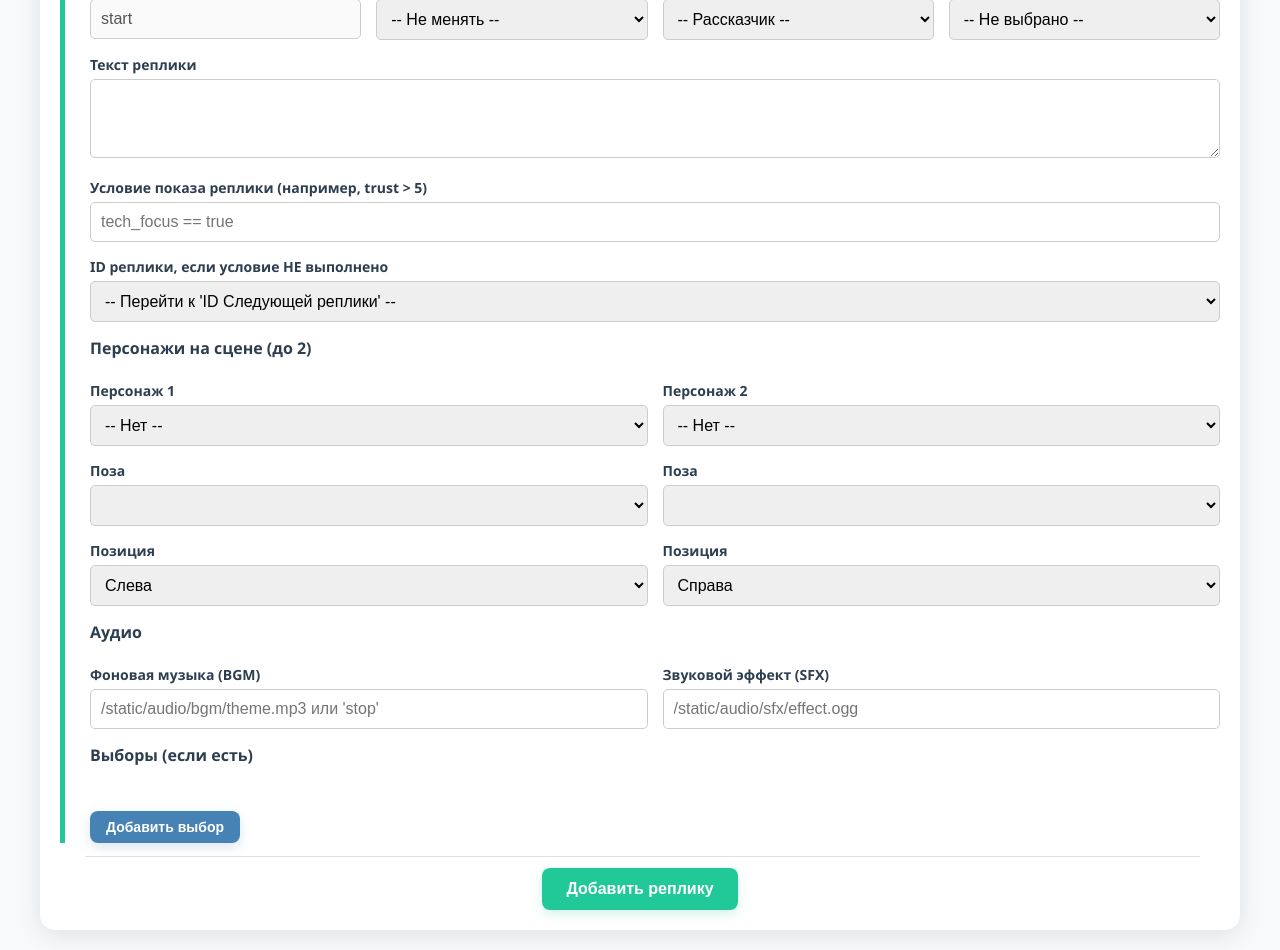
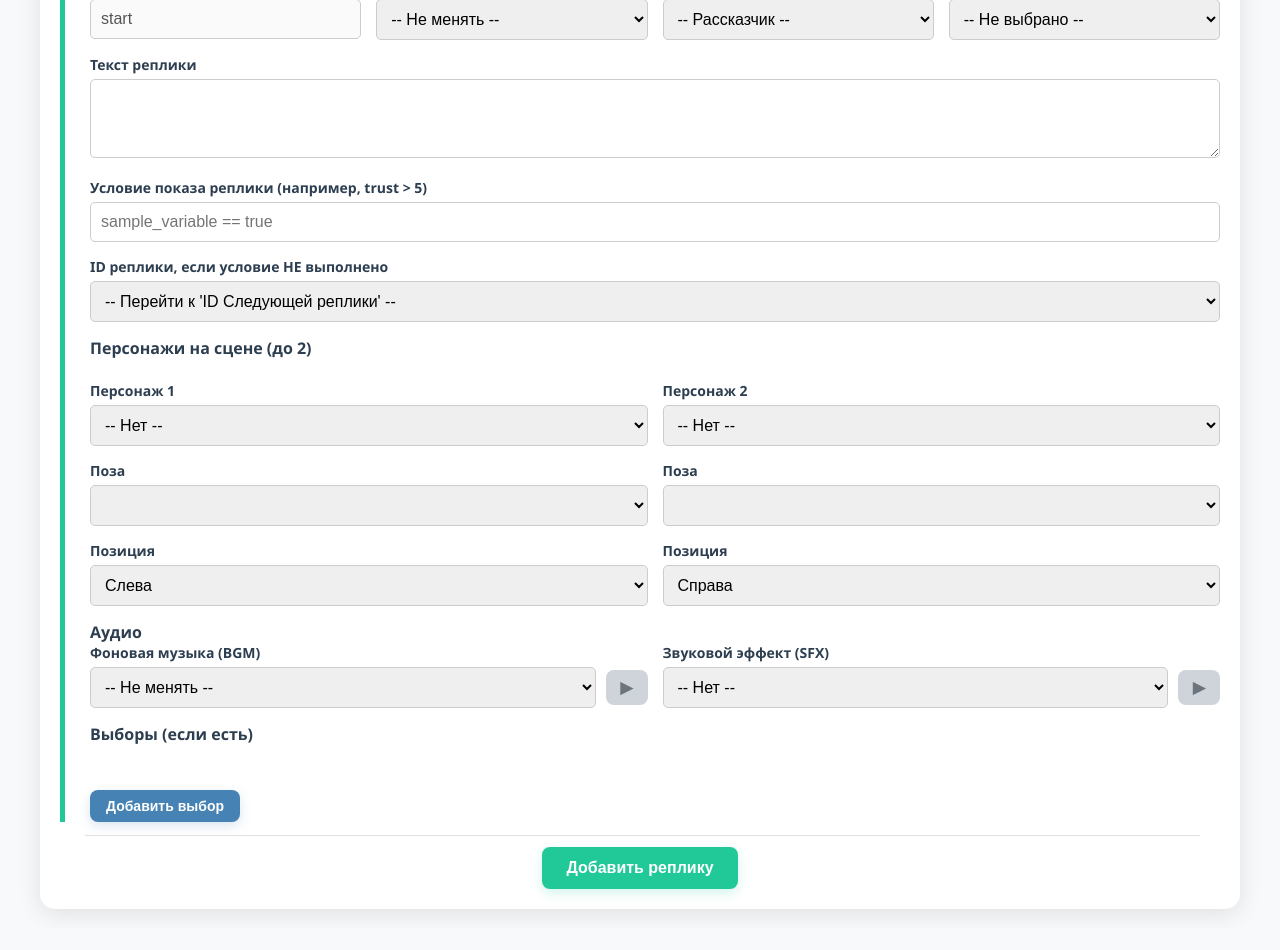
Before and after one commit to appsfolder/SWVNE, a Flask app: page /scenario-creator in a window 1280 px wide. Shown: the part 451-1401 px from the top of the page. After the commit the page ends 1365 px from the top, so only its background shows below. Run offline with Flask 3, Linux system fonts and the light colour scheme; lists and menus that the app fills with data are empty.

Commit message:
bug fixes, audio selector, audio preview (bgm&sfx)

```diff
--- a/app.py
+++ b/app.py
@@ -24,6 +24,20 @@ def allowed_file(filename):
 
 def check_admin():
     return session.get('admin_logged_in', False)
+
+def scan_audio_files(subfolder):
+    """Сканирует папку static/audio и возвращает список путей."""
+    audio_dir = os.path.join(os.path.dirname(__file__), 'static', 'audio', subfolder)
+    if not os.path.exists(audio_dir):
+        return []
+
+    extensions = ('*.mp3', '*.ogg', '*.wav', '*.m4a')
+    files = []
+    for ext in extensions:
+        files.extend(glob.glob(os.path.join(audio_dir, ext)))
+
+    paths = [f"/static/audio/{subfolder}/{os.path.basename(f)}" for f in files]
+    return sorted(paths)
 
 class VisualNovelManager:
     def __init__(self, content_path):
@@ -194,19 +208,25 @@ def load_game():
 @app.route('/scenario-creator')
 def scenario_creator():
     """Отдает страницу визуального редактора сценариев."""
-
     manager = VisualNovelManager(content_dir)
 
     characters_data = manager.characters
     scenes_data = manager.scenes
 
+    bgm_files = scan_audio_files('bgm')
+    sfx_files = scan_audio_files('sfx')
+
     characters_json = json.dumps(characters_data)
     scenes_json = json.dumps(scenes_data)
+    bgm_json = json.dumps(bgm_files)
+    sfx_json = json.dumps(sfx_files)
 
     return render_template(
         'scenario_creator.html',
         characters_json=characters_json,
-        scenes_json=scenes_json
+        scenes_json=scenes_json,
+        bgm_json=bgm_json,
+        sfx_json=sfx_json
     )
 
 
--- a/static/css/style.css
+++ b/static/css/style.css
@@ -869,6 +869,30 @@ body.creator-body, body.admin-body {
     margin-top: 25px;
 }
 
+.audio-control-wrapper {
+    display: flex;
+    align-items: center;
+    gap: 10px;
+}
+
+.audio-control-wrapper select {
+    flex-grow: 1;
+}
+
+.audio-control-wrapper .audio-preview-btn {
+    flex-shrink: 0;
+    width: 42px;
+    padding: 8px 12px;
+}
+
+.audio-preview-btn:disabled {
+    background-color: #ced4da; /* Светло-серый цвет */
+    color: #6c757d; /* Темно-серый текст */
+    cursor: not-allowed; /* Курсор "запрещено" */
+    box-shadow: none;
+    transform: none;
+}
+
 @media (max-width: 768px) {
     .menu-container, .settings-container, .history-container {
         width: 95%;
--- a/static/js/scenario_creator.js
+++ b/static/js/scenario_creator.js
@@ -14,6 +14,8 @@ document.addEventListener('DOMContentLoaded', () => {
 
     const charactersData = JSON.parse(document.getElementById('characters-data').textContent);
     const scenesData = JSON.parse(document.getElementById('scenes-data').textContent);
+    const bgmData = JSON.parse(document.getElementById('bgm-data').textContent);
+    const sfxData = JSON.parse(document.getElementById('sfx-data').textContent);
 
     const addDialogueBtn = document.getElementById('add-dialogue-btn');
     const saveJsonBtn = document.getElementById('save-json-btn');
@@ -21,6 +23,35 @@ document.addEventListener('DOMContentLoaded', () => {
     const cardsContainer = document.getElementById('dialogue-cards-container');
     const cardTemplate = document.getElementById('dialogue-card-template');
     const choiceTemplate = document.getElementById('choice-row-template');
+
+    const previewPlayer = new Audio();
+    let currentPreviewButton = null;
+
+    const resetPreviewButton = () => {
+        if (currentPreviewButton) {
+            currentPreviewButton.textContent = '▶';
+            currentPreviewButton = null;
+        }
+    };
+
+    const updatePreviewButtonState = (selectElement) => {
+        const wrapper = selectElement.closest('.audio-control-wrapper');
+        const button = wrapper.querySelector('.audio-preview-btn');
+        const hasValue = selectElement.value && selectElement.value !== 'stop';
+
+        if (hasValue) {
+            button.disabled = false;
+            button.classList.remove('btn--disabled');
+            button.classList.add('btn--secondary');
+        } else {
+            button.disabled = true;
+            button.classList.remove('btn--secondary');
+            button.classList.add('btn--disabled');
+        }
+    };
+
+    previewPlayer.addEventListener('pause', resetPreviewButton);
+    previewPlayer.addEventListener('ended', resetPreviewButton);
 
     function renderAll() {
         document.getElementById('scenario-id').value = scenarioState.meta.id || '';
@@ -71,23 +102,40 @@ document.addEventListener('DOMContentLoaded', () => {
         const choicesContainer = card.querySelector('.choices-container');
         if (data.choices) {
             data.choices.forEach(choice => {
-                const choiceRow = createChoiceRow(choice.text, choice.next);
+                const choiceRow = createChoiceRow(choice.text, choice.next, choice.condition, choice.set);
                 choicesContainer.appendChild(choiceRow);
             });
         }
 
-        card.querySelector('.bgm-input').value = data.bgm || '';
-        card.querySelector('.sfx-input').value = data.sfx || '';
+        card.querySelector('.dialogue-condition-input').value = data.condition || '';
 
-        card.querySelector('.dialogue-condition-input').value = data.condition || '';
+        const bgmSelect = card.querySelector('.bgm-select');
+        bgmData.forEach(path => {
+            const fileName = path.split('/').pop();
+            const option = new Option(fileName, path);
+            bgmSelect.appendChild(option);
+        });
+        bgmSelect.value = data.bgm || '';
+        updatePreviewButtonState(bgmSelect);
+
+        const sfxSelect = card.querySelector('.sfx-select');
+        sfxData.forEach(path => {
+            const fileName = path.split('/').pop();
+            const option = new Option(fileName, path);
+            sfxSelect.appendChild(option);
+        });
+        sfxSelect.value = data.sfx || '';
+        updatePreviewButtonState(sfxSelect);
 
         return card;
     }
 
-    function createChoiceRow(text = '', next = '') {
+
+    function createChoiceRow(text = '', next = '', condition = '', setObj = null) {
         const row = choiceTemplate.content.cloneNode(true).firstElementChild;
         row.querySelector('.choice-text-input').value = text;
         row.querySelector('.choice-condition-input').value = condition || '';
+
         let setString = '';
         if (setObj) {
             setString = Object.entries(setObj).map(([key, value]) => `${key}=${value}`).join(', ');
@@ -144,15 +192,21 @@ document.addEventListener('DOMContentLoaded', () => {
     function updateAllNextDialogueDropdowns() {
         const dialogueIds = Object.keys(scenarioState.dialogues);
         const allSelects = document.querySelectorAll('.next-dialogue-select, .choice-next-select, .next-if-false-select');
-        card.querySelector('.next-if-false-select').value = cardData.next_if_false || '';
 
         allSelects.forEach(select => {
             const currentValue = select.value;
-            select.innerHTML = `<option value="">-- Конец ветки --</option>`;
+            select.innerHTML = ''
+
+            if (select.classList.contains('next-if-false-select')) {
+                select.add(new Option("-- Перейти к 'ID Следующей реплики' --", ""));
+            } else {
+                select.add(new Option("-- Не выбрано --", ""));
+            }
+
             dialogueIds.forEach(id => {
-                const option = new Option(id, id);
-                select.appendChild(option);
+                select.add(new Option(id, id));
             });
+
             if (dialogueIds.includes(currentValue) || currentValue === '') {
                 select.value = currentValue;
             } else {
@@ -165,10 +219,11 @@ document.addEventListener('DOMContentLoaded', () => {
             const cardData = scenarioState.dialogues[cardId];
             if (cardData) {
                 card.querySelector('.next-dialogue-select').value = cardData.next || '';
+                card.querySelector('.next-if-false-select').value = cardData.next_if_false || '';
                 card.querySelectorAll('.choice-row').forEach((row, index) => {
-                   if(cardData.choices && cardData.choices[index]) {
-                       row.querySelector('.choice-next-select').value = cardData.choices[index].next || '';
-                   }
+                if(cardData.choices && cardData.choices[index]) {
+                    row.querySelector('.choice-next-select').value = cardData.choices[index].next || '';
+                }
                 });
             }
         });
@@ -249,8 +304,8 @@ document.addEventListener('DOMContentLoaded', () => {
         if (target.classList.contains('speaker-select')) dialogue.character = target.value || null;
         if (target.classList.contains('next-dialogue-select')) dialogue.next = target.value || null;
         if (target.classList.contains('scene-select')) dialogue.scene = target.value || undefined;
-        if (target.classList.contains('bgm-input')) dialogue.bgm = target.value || undefined;
-        if (target.classList.contains('sfx-input')) dialogue.sfx = target.value || undefined;
+        if (target.classList.contains('bgm-select')) { dialogue.bgm = target.value || undefined; updatePreviewButtonState(target); }
+        if (target.classList.contains('sfx-select')) { dialogue.sfx = target.value || undefined; updatePreviewButtonState(target); }
         if (target.classList.contains('dialogue-condition-input')) dialogue.condition = target.value || undefined;
         if (target.classList.contains('next-if-false-select')) dialogue.next_if_false = target.value || undefined;
 
@@ -333,6 +388,28 @@ document.addEventListener('DOMContentLoaded', () => {
 
     function handleClicks(e) {
         const target = e.target;
+
+        if (target.classList.contains('audio-preview-btn')) {
+            e.preventDefault();
+            const wrapper = target.closest('.audio-control-wrapper');
+            const select = wrapper.querySelector('select');
+            const selectedAudio = select.value;
+
+            if (target === currentPreviewButton && !previewPlayer.paused) {
+                previewPlayer.pause();
+                return;
+            }
+
+            previewPlayer.pause();
+
+            if (selectedAudio && selectedAudio !== 'stop') {
+                previewPlayer.src = selectedAudio;
+                previewPlayer.play();
+                currentPreviewButton = target;
+                target.textContent = '❚❚';
+            }
+            return;
+        }
 
         if (target.classList.contains('remove-dialogue-btn')) {
             const dialogueCard = target.closest('.dialogue-card');
--- a/templates/game.html
+++ b/templates/game.html
@@ -3,14 +3,14 @@
 <head>
     <meta charset="UTF-8">
     <meta name="viewport" content="width=device-width, initial-scale=1.0">
-    <title>VNE v1.488</title>
+    <title>SWVNE v1.562</title>
     <link rel="stylesheet" href="{{ url_for('static', filename='css/style.css') }}">
 </head>
 <body data-scenario-to-start="{{ scenario_to_start or '' }}">
     <div id="app">
         <div id="mainMenu" class="screen">
             <div class="menu-container">
-                <h1 class="game-title">VNE v1.488</h1>
+                <h1 class="game-title">SWVNE v1.562</h1>
                 <div class="game-info">
                     <p>still web, still demo</p>
                 </div>
--- a/templates/scenario_creator.html
+++ b/templates/scenario_creator.html
@@ -83,7 +83,7 @@
                 <textarea class="dialogue-text-input" rows="3"></textarea>
                 <div class="form-group" style="margin-top: 15px;">
                     <label>Условие показа реплики (например, trust > 5)</label>
-                    <input type="text" class="dialogue-condition-input" placeholder="tech_focus == true">
+                    <input type="text" class="dialogue-condition-input" placeholder="sample_variable == true">
                 </div>
                 <div class="form-group">
                     <label>ID реплики, если условие НЕ выполнено</label>
@@ -131,15 +131,25 @@
             </div>
 
             <h4>Аудио</h4>
-            <br>
             <div class="grid">
                 <div class="form-group">
                     <label>Фоновая музыка (BGM)</label>
-                    <input type="text" class="bgm-input" placeholder="/static/audio/bgm/theme.mp3 или 'stop'">
+                    <div class="audio-control-wrapper">
+                        <select class="bgm-select">
+                            <option value="">-- Не менять --</option>
+                            <option value="stop">-- Остановить музыку --</option>
+                        </select>
+                        <button type="button" class="btn audio-preview-btn" data-type="bgm">▶</button>
+                    </div>
                 </div>
                 <div class="form-group">
                     <label>Звуковой эффект (SFX)</label>
-                    <input type="text" class="sfx-input" placeholder="/static/audio/sfx/effect.ogg">
+                    <div class="audio-control-wrapper">
+                        <select class="sfx-select">
+                            <option value="">-- Нет --</option>
+                        </select>
+                        <button type="button" class="btn audio-preview-btn" data-type="bgm">▶</button>
+                    </div>
                 </div>
             </div>
 
@@ -169,6 +179,12 @@
     <script id="scenes-data" type="application/json">
         {{ scenes_json|safe }}
     </script>
+    <script id="bgm-data" type="application/json">
+        {{ bgm_json|safe }}
+    </script>
+    <script id="sfx-data" type="application/json">
+        {{ sfx_json|safe }}
+    </script>
     <script src="{{ url_for('static', filename='js/scenario_creator.js') }}"></script>
 </body>
 </html>
```
